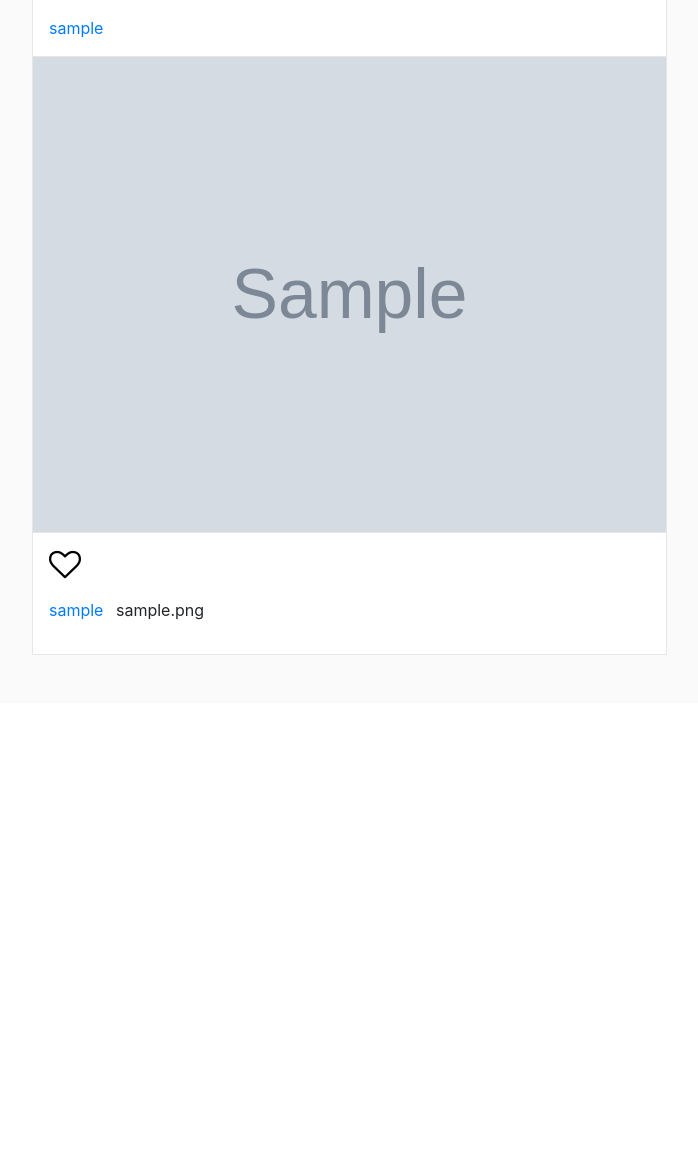
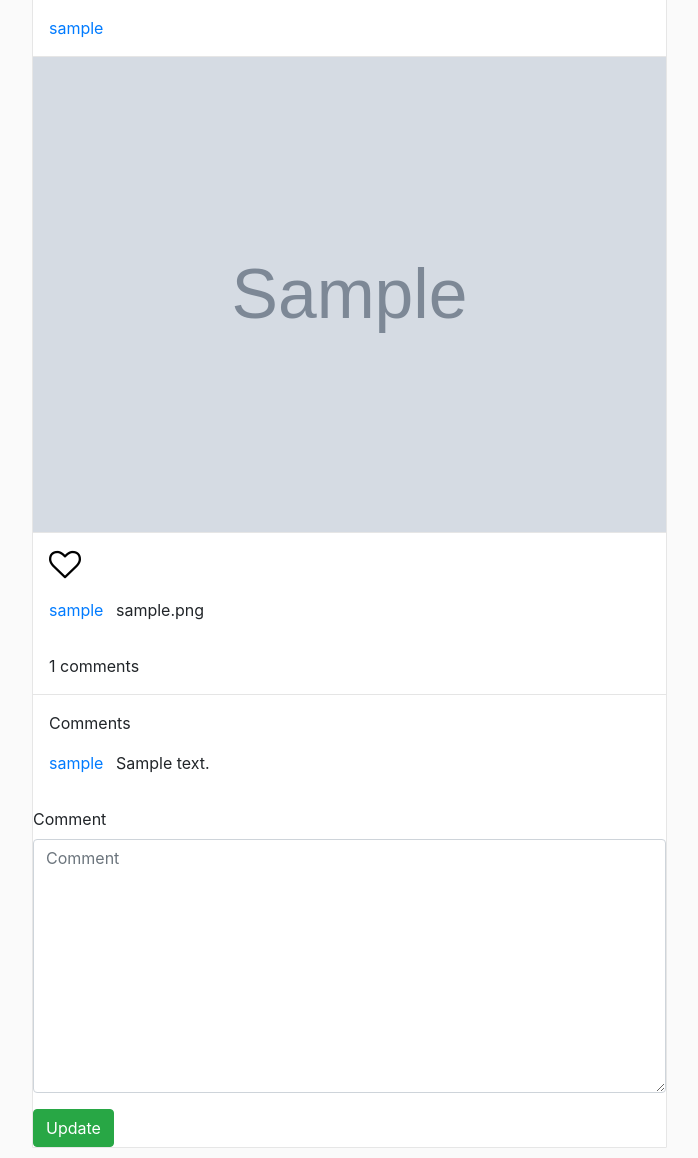
Before and after one commit to DevWaweru/Instagram, a Django app: page /image/1 in a window 1280 px wide. Shown: the part 97-1255 px from the top of the page, without its empty margins (53-751 px from the left). Before the commit the page ends 752 px from the top, so only its background shows below. Run offline with Django 3.2, Linux system fonts and the light colour scheme; a user stored in the database is signed in; tables that the repository leaves empty hold one stand-in row (values such as "Sample post"); grey boxes marked "Sample" are stand-in pictures; some libraries are stand-ins or nearby versions.

Commit message:
COMMENTS  - Adding comments table to models  - Adding comments form to images templates  - Adding comments counter to image template

```diff
--- a/gram/forms.py
+++ b/gram/forms.py
@@ -1,7 +1,7 @@
 from django import forms
 from django.contrib.auth.forms import UserCreationForm
 from django.contrib.auth.models import User
-from .models import Image, Profile
+from .models import Image, Profile, Comments
 
 class SignupForm(UserCreationForm):
     email = forms.EmailField(max_length=200, help_text = 'Required')
@@ -19,3 +19,8 @@ class ProfileForm(forms.ModelForm):
     class Meta:
         model = Profile
         exclude = ['user']
+
+class CommentForm(forms.ModelForm):
+    class Meta:
+        model = Comments
+        exclude = ['image', 'user']
--- a/gram/models.py
+++ b/gram/models.py
@@ -56,5 +56,16 @@ class Image(models.Model):
         images = Image.objects.all()
         return images
 
-    def __str__(self):
-        return self.image_name
+class Comments(models.Model):
+    comment = HTMLField()
+    posted_on = models.DateTimeField(auto_now=True)
+    image = models.ForeignKey(Image, on_delete=models.CASCADE)
+    user = models.ForeignKey(User, on_delete=models.CASCADE)
+
+    def save_comment(self):
+        self.save()
+
+    @classmethod
+    def get_comments_by_images(cls, id):
+        comments = Comments.objects.filter(image__pk = id)
+        return comments
--- a/gram/templates/image.html
+++ b/gram/templates/image.html
@@ -1,4 +1,5 @@
 {% extends 'base.html' %}
+{% load bootstrap4 %}
 
 {% block content %}
 <div class="container top">
@@ -22,6 +23,34 @@
                         <p>{{image.image_caption}} </p>
                     </li>
                 </ul>
+                <p class="home-list"> {{comments|length}} comments </p>
+                <hr>
+                <p class="home-list">Comments</p>
+                {% for comment in comments %}
+                <div class="row">
+                    <div class="col-md-10">
+                        <ul class="list-inline home-list">
+                            <li class="list-inline-item">
+                                <a href="{% url 'profile' username=comment.user.username %}">{{comment.user.username}}</a>
+                            </li>
+                            <li class="list-inline-item">
+                                <p>{{comment.comment}} </p>
+                            </li>
+                        </ul>
+                    </div>
+                </div>
+                {% empty %}
+                <div class="row">
+                    <div class="col-md-10">
+                        <h3>There are no comments</h3>
+                    </div>
+                </div>
+                {% endfor %}
+                <form action="{% url 'single_image' image_id=image.id %}" method="POST">
+                    {% csrf_token %}
+                    {% bootstrap_form form %}
+                    <input type="submit" class="btn btn-success" value="Update">
+                </form>
             </div>
         </div>
     </div>
--- a/gram/views.py
+++ b/gram/views.py
@@ -7,10 +7,10 @@ from django.utils.http import urlsafe_base64_encode, urlsafe_base64_decode
 from django.template.loader import render_to_string
 from django.contrib.auth.models import User
 from django.contrib.auth.decorators import login_required
-from .forms import SignupForm, ImageForm, ProfileForm
+from .forms import SignupForm, ImageForm, ProfileForm, CommentForm
 from .emails import send_activation_email
 from .tokens import account_activation_token
-from .models import Image, Profile
+from .models import Image, Profile, Comments
 
 # Create your views here.
 @login_required(login_url='/')
@@ -97,5 +97,17 @@ def edit_profile(request):
 @login_required(login_url='/accounts/login')
 def single_image(request, image_id):
     image = Image.get_image_id(image_id)
+    comments = Comments.get_comments_by_images(image_id)
 
-    return render(request, 'image.html', {'image':image})
+    if request.method == 'POST':
+        form = CommentForm(request.POST)
+        if form.is_valid():
+            comment = form.save(commit=False)
+            comment.image = image
+            comment.user = request.user
+            comment.save()
+            return redirect('single_image', image_id=image_id)
+    else:
+        form = CommentForm()
+
+    return render(request, 'image.html', {'image':image, 'form':form, 'comments':comments})
```
Also changed, not shown: gram/migrations/0007_comments.py (added).
